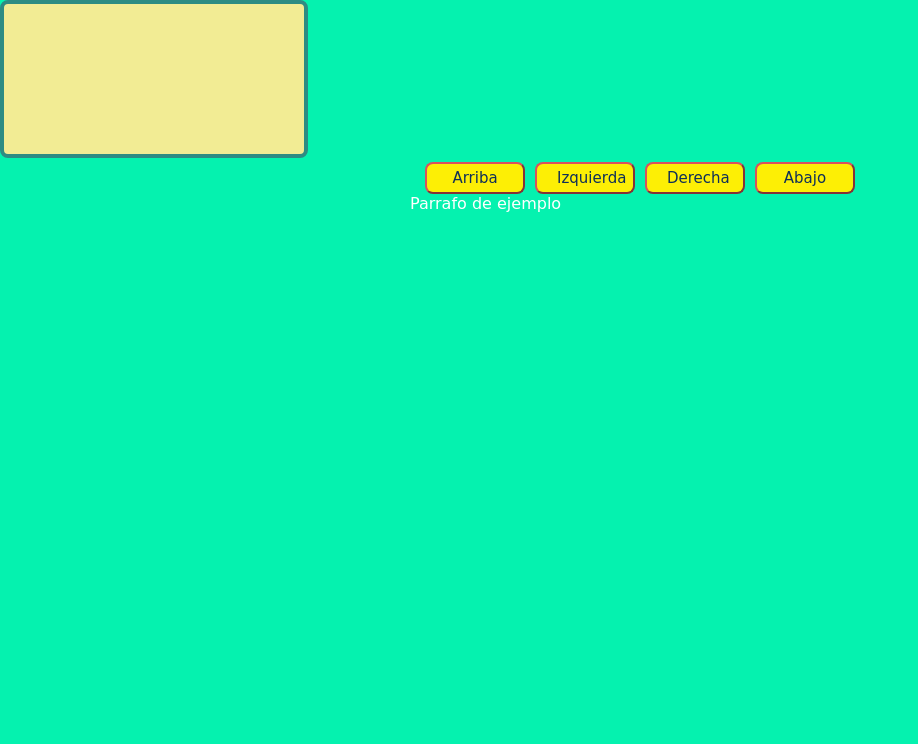
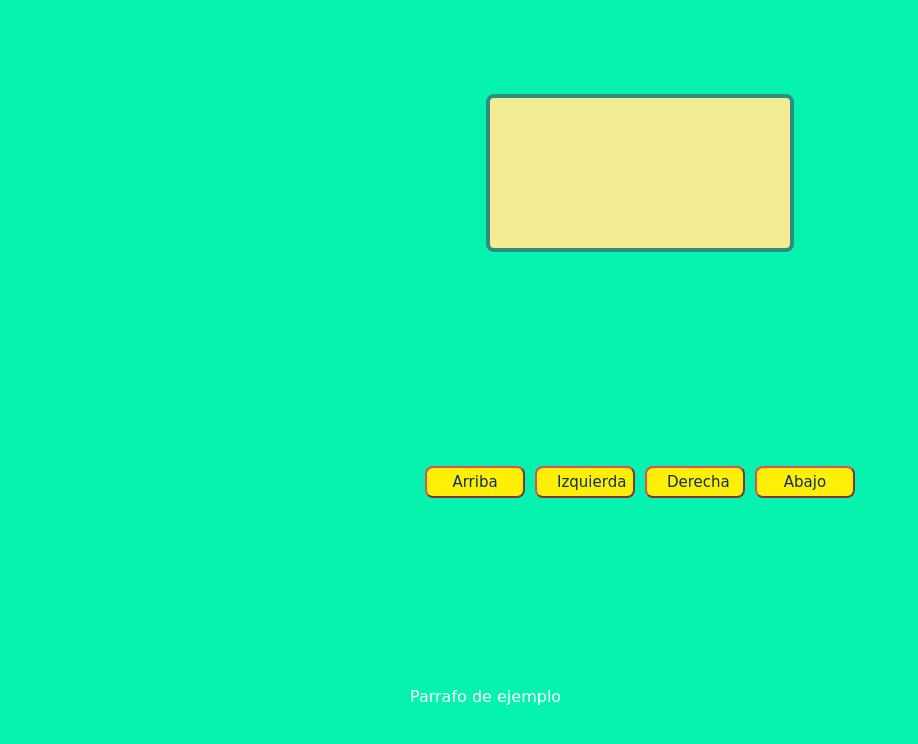
Before and after one commit to davecoude/Skull-bombs, a plain HTML site: page index.html in a window 1280 px wide. Shown: the whole page, without its empty margins (0-918 px from the left). Drawn offline with Linux system fonts and the light colour scheme; a web font is replaced by a local one.

Commit message:
Ajustes en los estilos del canvas

```diff
--- a/css/main.css
+++ b/css/main.css
@@ -6,19 +6,20 @@ body {
     padding: 0;
 }
 
-.game-container {
+.game__container {
     display: flex;
     align-items: center;
     justify-content: center;
     flex-wrap: wrap;
     height: 100vh;
-    width: 100vw;
+    width: 100%;
 }
 
 canvas {
     border: 4px solid #2E8C83;
     border-radius: 8px;
     background-color: #F2EC94;
+    margin-bottom: 25px;
 }
 
 .btns {
```
